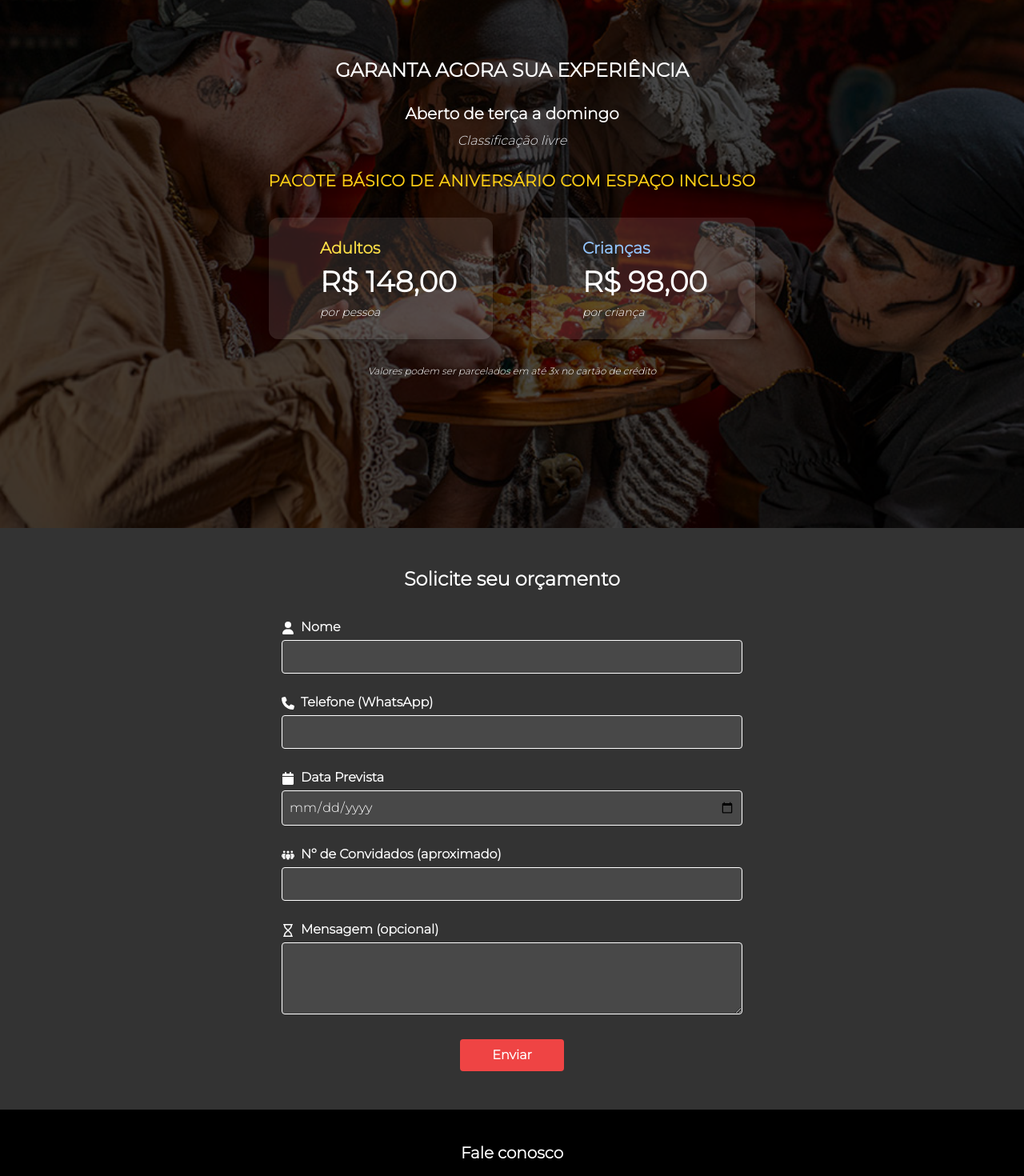
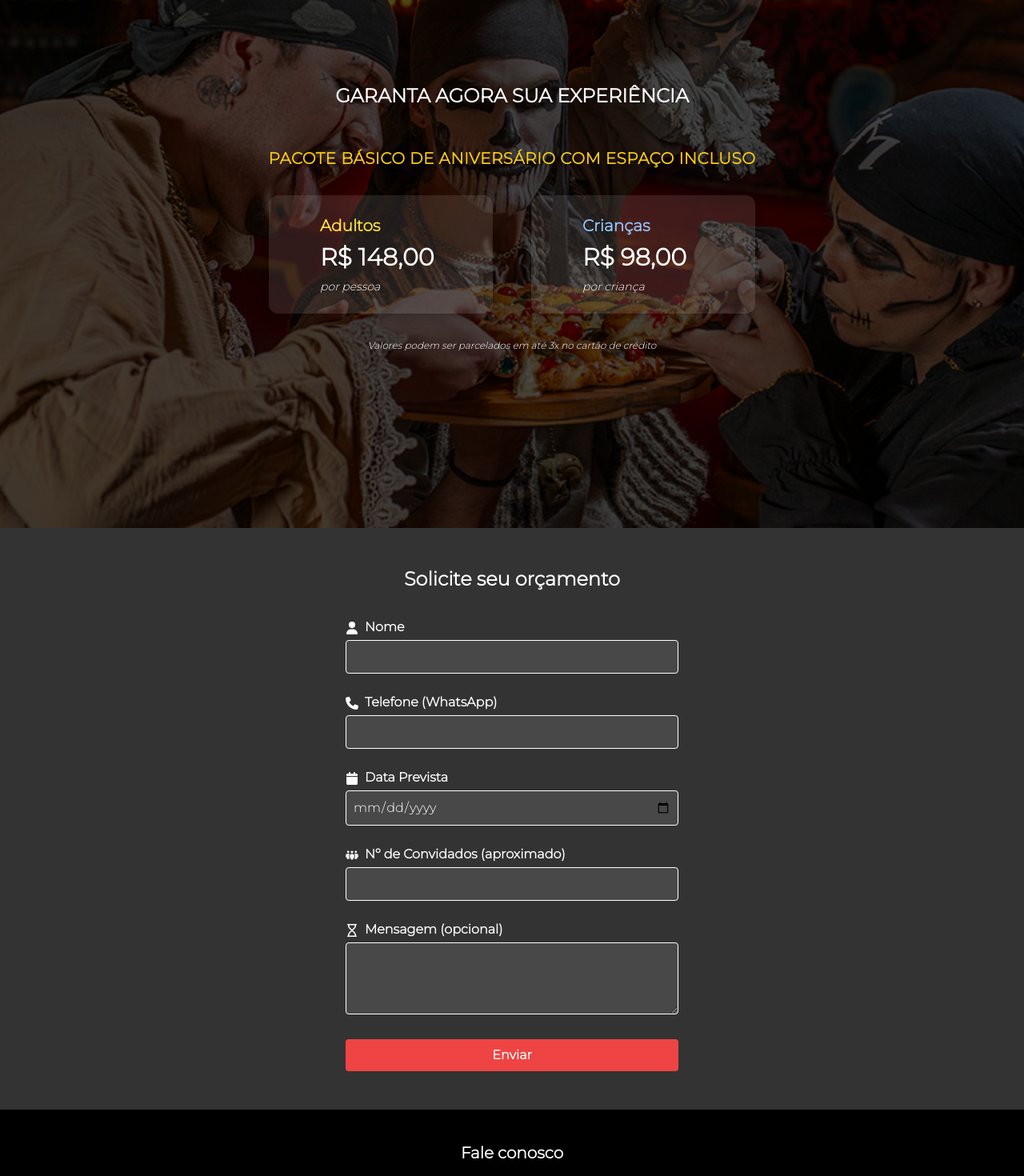
Before and after one commit to krakenassessoria/lp-poa-aniver, a Next.js app: page / in a window 1280 px wide. Shown: the part 4140-5610 px from the top of the page at 80% size. Built offline with nearby package versions, Linux system fonts and the light colour scheme.

Commit message:
ajustes finais

```diff
--- a/app/sucesso/page.tsx
+++ b/app/sucesso/page.tsx
@@ -1,10 +1,14 @@
+import Image from 'next/image';
 import Link from 'next/link';
 
 export default function Sucesso() {
   return (
     <div className="flex flex-col items-center justify-center min-h-screen bg-black text-white text-center px-6">
       <div className="flex flex-col w-full max-w-2xl mx-auto">
-        <h1 className="text-2xl px-4 font-bold text-yellow-400 mb-4">
+        <span className='flex w-full mx-auto items-center py-10'>
+            <Image className='mx-auto' src={"/logo_cm.png"} alt='Cara de Mau' width={80} height={80} />
+        </span>
+        <h1 className="text-2xl px-4 font-bold text-yellow-300 mb-4">
           🎉 Formulário enviado com sucesso!
         </h1>
         <p className="text-lg px-4 mt-6">
@@ -14,7 +18,7 @@ export default function Sucesso() {
         {/* Botão de voltar */}
         <Link
           href="/"
-          className="mt-10 bg-yellow-400 text-black font-bold py-2 px-6 rounded hover:bg-yellow-500 transition duration-300 mx-auto w-fit"
+          className="mt-10 bg-red-500 text-white font-bold py-2 px-6 rounded hover:bg-red-500 transition duration-300 mx-auto w-fit"
         >
           Voltar
         </Link>
--- a/components/formulario.tsx
+++ b/components/formulario.tsx
@@ -47,8 +47,8 @@ const LeadForm = () => {
   };
 
   return (
-    <div className="w-full bg-black bg-opacity-80 text-white py-12 px-4">
-      <div className="max-w-xl mx-auto text-left space-y-8">
+    <div id='form' className="w-full bg-black bg-opacity-80 text-white py-12 px-4">
+      <div className="max-w-xl mx-auto text-left space-y-8 px-4 lg:px-20">
         <h2 className="text-2xl font-bold text-center">Solicite seu orçamento</h2>
 
         <form onSubmit={handleSubmit} className="space-y-6">
@@ -122,7 +122,7 @@ const LeadForm = () => {
             <button
               type="submit"
               disabled={loading}
-              className={`mt-6 font-bold py-2 px-10 rounded transition duration-300 flex items-center justify-center gap-2 mx-auto
+              className={`mt-6 font-bold w-full py-2 px-10 rounded transition duration-300 flex items-center justify-center gap-2 mx-auto
                 ${loading
                   ? 'bg-gray-500 cursor-not-allowed'
                   : 'bg-red-500 hover:bg-red-700 text-white'
--- a/components/hero.jsx
+++ b/components/hero.jsx
@@ -5,7 +5,7 @@ import Image from 'next/image';
 const Hero = () => {
 
   const evento1 = ()=> {
-    document.getElementById('venda').scrollIntoView({ behavior: 'smooth' })
+    document.getElementById('form').scrollIntoView({ behavior: 'smooth' })
     sendGTMEvent({
       event: 'buttonClicked',
       category: 'Button',
--- a/components/venda.tsx
+++ b/components/venda.tsx
@@ -23,9 +23,6 @@ const Venda = () => {
 
       <h1 className="text-lg lg:text-2xl font-bold py-6">GARANTA AGORA SUA EXPERIÊNCIA</h1>
 
-      <h3 className="font-bold text-lg lg:text-xl mb-2">Aberto de terça a domingo</h3>
-      <h4 className="text-base italic text-gray-200">Classificação livre</h4>
-
       {/* Pacote Básico Destaque */}
       <h2 className="text-lg lg:text-xl mt-6 font-extrabold uppercase tracking-wide text-yellow-400 drop-shadow-md mb-6">
         Pacote Básico de aniversário com espaço incluso
@@ -37,7 +34,7 @@ const Venda = () => {
         <div className="bg-white bg-opacity-10 p-6 rounded-xl shadow-lg w-[280px]">
           <div className="flex flex-col ml-10">
             <h3 className="text-xl font-bold mb-2 text-yellow-300">Adultos</h3>
-            <p className="text-4xl font-extrabold text-white">R$ 148,00</p>
+            <p className="text-3xl font-extrabold text-white">R$ 148,00</p>
             <p className="italic text-sm mt-2">por pessoa</p>
           </div>
         </div>
@@ -46,7 +43,7 @@ const Venda = () => {
         <div className="bg-white bg-opacity-10 p-6 rounded-xl shadow-lg w-[280px]">
           <div className="flex flex-col ml-10">
             <h3 className="text-xl font-bold mb-2 text-blue-300">Crianças</h3>
-            <p className="text-4xl font-extrabold text-white">R$ 98,00</p>
+            <p className="text-3xl font-extrabold text-white">R$ 98,00</p>
             <p className="italic text-sm mt-2">por criança</p>
           </div>
         </div>
```
